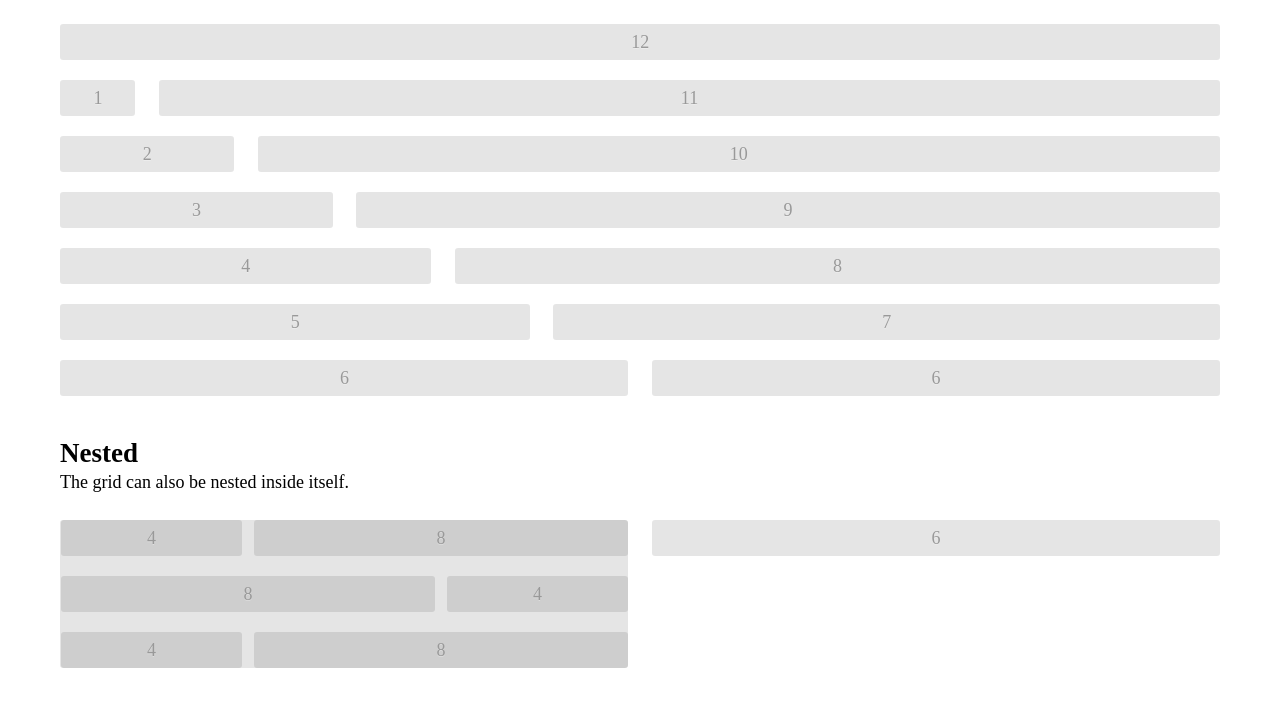
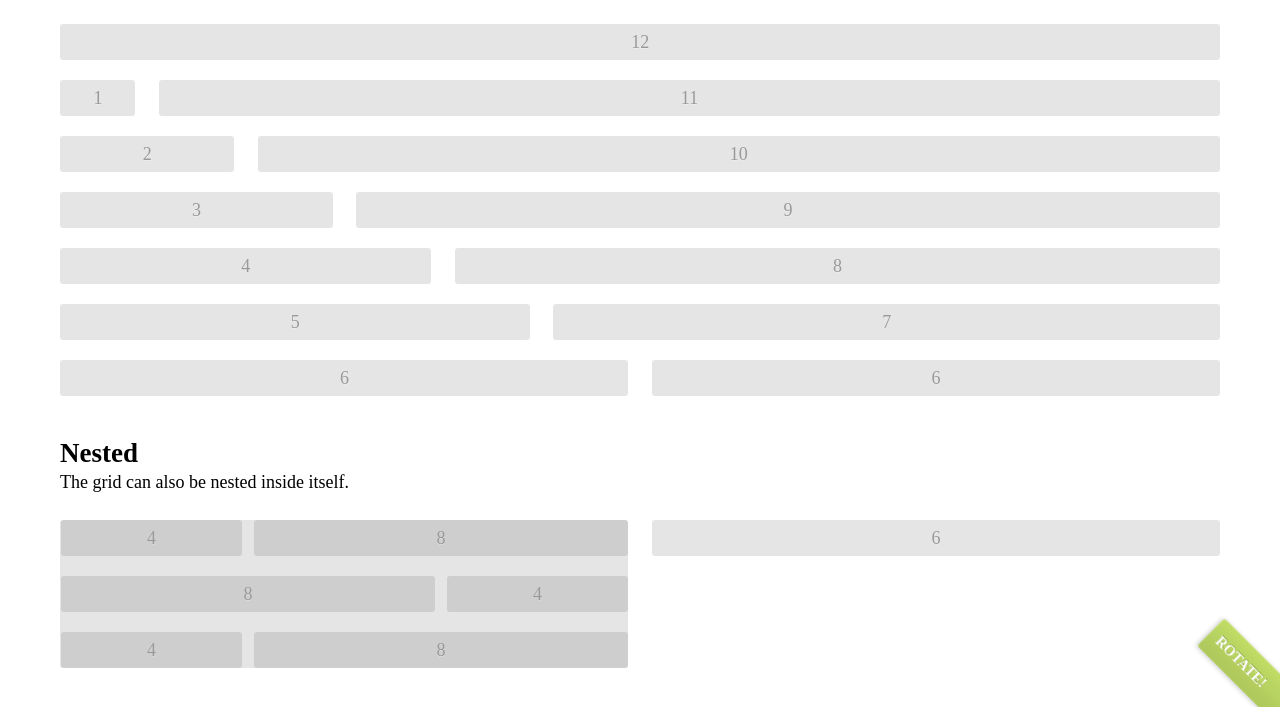
Before and after one commit to simmo/grid, a plain HTML site: page index.html in a window 1280 px wide. Shown: the part 94-801 px from the top of the page. Drawn offline with nearby package versions, Linux system fonts and the light colour scheme.

Commit message:
Interaction tip added

```diff
--- a/demo.css
+++ b/demo.css
@@ -2,6 +2,39 @@ body {
   font-family: 'Open Sans' 'Helvetica Neue' Arial sans-serif;
   margin: 0;
   padding: 0;
+}
+
+.container:after {
+  font-size: .825em;
+  font-weight: bold;
+  text-transform: uppercase;
+  line-height: 2.6em;
+  padding-left: 10px;
+  padding-right: 30px;
+  position: fixed;
+  bottom: -1.3em;
+  right: -5px;
+  background: rgba(186,218,85,.9);
+  color: #fff;
+  text-shadow: rgba(0,0,0,.2) 0 -1px 0;
+  border-radius: 3px;
+  box-shadow: rgba(0,0,0,.2) -1px 1px 5px, rgba(255,255,255,.5) 0 0 2px inset;
+  background-image: -webkit-linear-gradient(transparent, rgba(0,0,0,.1));
+  -webkit-transform-origin: right center;
+  -webkit-transform: rotate(45deg);
+  display: none;
+}
+
+.no-rotate .container:after, .rotate .container:after {
+  display: block;
+}
+
+.no-rotate .container:after {
+  content: 'Resize!';
+}
+
+.rotate .container:after {
+  content: 'Rotate!';
 }
 
 h1, h2 {
--- a/index.html
+++ b/index.html
@@ -98,6 +98,7 @@
     <script src="//ajax.googleapis.com/ajax/libs/jquery/1,7,1/jquery.min.js"></script>
     <script>window.jQuery || document.write('<script src="jquery-1.7.1.min.js"><\/script>')</script>
     <script defer>
+      $('html').addClass((window.DeviceOrientationEvent ? 'rotate' : 'no-rotate'));
       var $cols = $('.row').children().bind('pixels', function() { var $this = $(this); $this.attr('data-actual', $this.innerWidth() + 'px'); }).trigger('pixels');
       $(window).resize(function() { $cols.trigger('pixels'); });
     </script>
```
